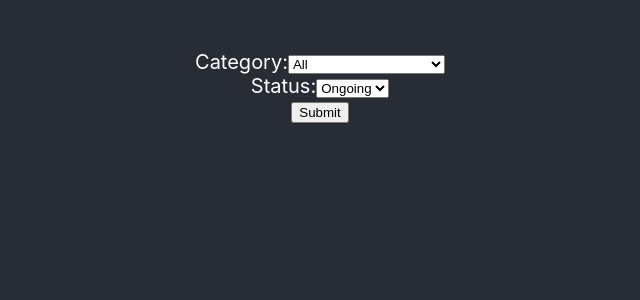
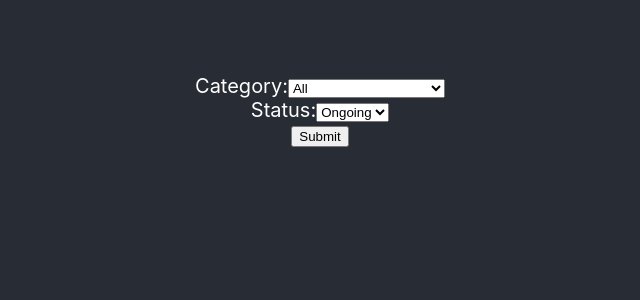
Before and after one commit to MFeuer23/the-goings-on, a React (Create React App) app in the folder client/: page / in a window 1280 px wide. Shown: the top 300 px of the page, without its empty margins (320-960 px from the left). Built offline with nearby package versions, Linux system fonts and the light colour scheme.

Commit message:
refactor EventsForm inside EventsContainer

```diff
--- a/client/src/App.js
+++ b/client/src/App.js
@@ -1,7 +1,7 @@
 import React, { Component } from 'react';
 import { connect } from 'react-redux'
 import './App.css';
-import EventsForm from './EventsForm'
+
 import EventsContainer from './containers/EventsContainer'
 
 
@@ -10,7 +10,7 @@ class App extends Component {
     return (
       <div className="App">
         <header className="App-body">
-        <EventsForm />
+
         <br/>
         <EventsContainer events={this.props.eventInfo}/>
 
--- a/client/src/containers/EventsContainer.js
+++ b/client/src/containers/EventsContainer.js
@@ -1,7 +1,7 @@
 import React, { Component } from 'react'
 import Event from '../components/Event'
 import CardDeck from 'react-bootstrap/CardDeck'
-
+import EventsForm from '../EventsForm'
 
 
 class EventsContainer extends Component {
@@ -9,18 +9,16 @@ class EventsContainer extends Component {
 
 
   render(){
-    {if (this.props.events) {
-      return (
-        <CardDeck>{this.props.events.map((event) =>
+    return(
+      <div>
+        <EventsForm />
+        <br />
+        <CardDeck>{this.props.events ? this.props.events.map((event) =>
           <Event key={event.id} info={event} />
-        )} </CardDeck>
-      )
-    } else {
-      return (null)
-    }}
-
+        ) : ""} </CardDeck>
+      </div>
+    )
   }
-
 
 
 }
```
